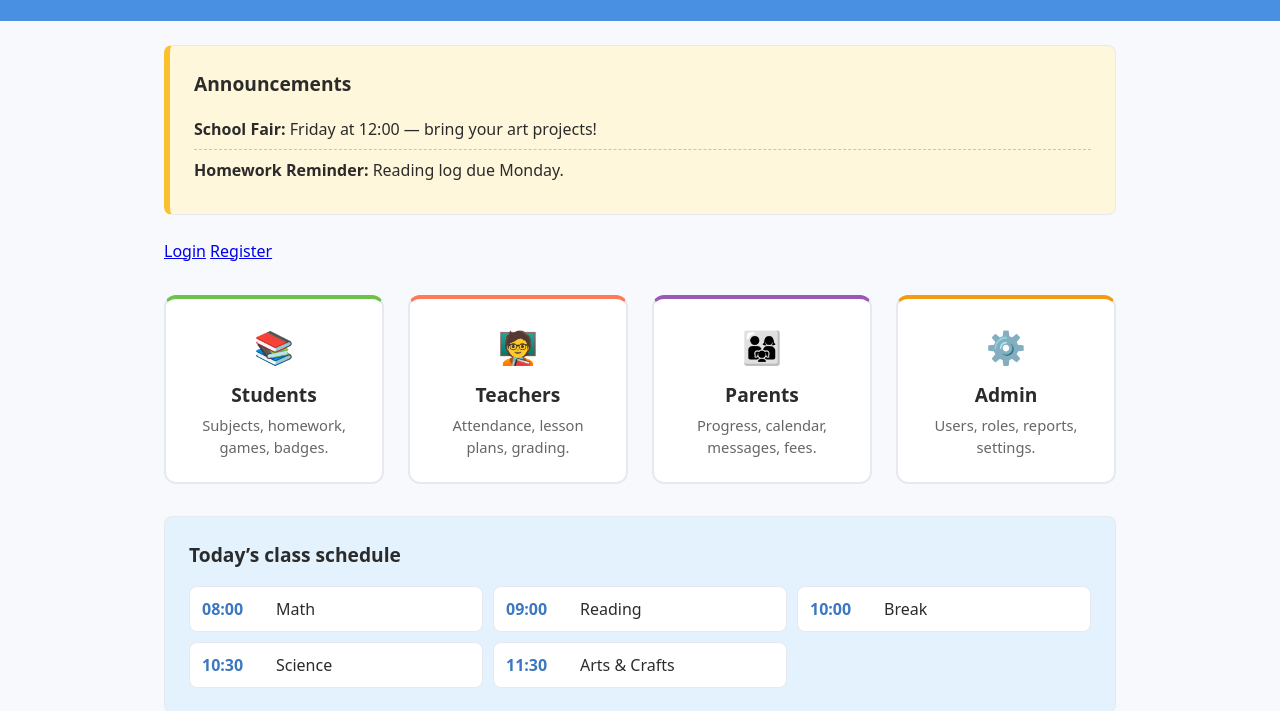
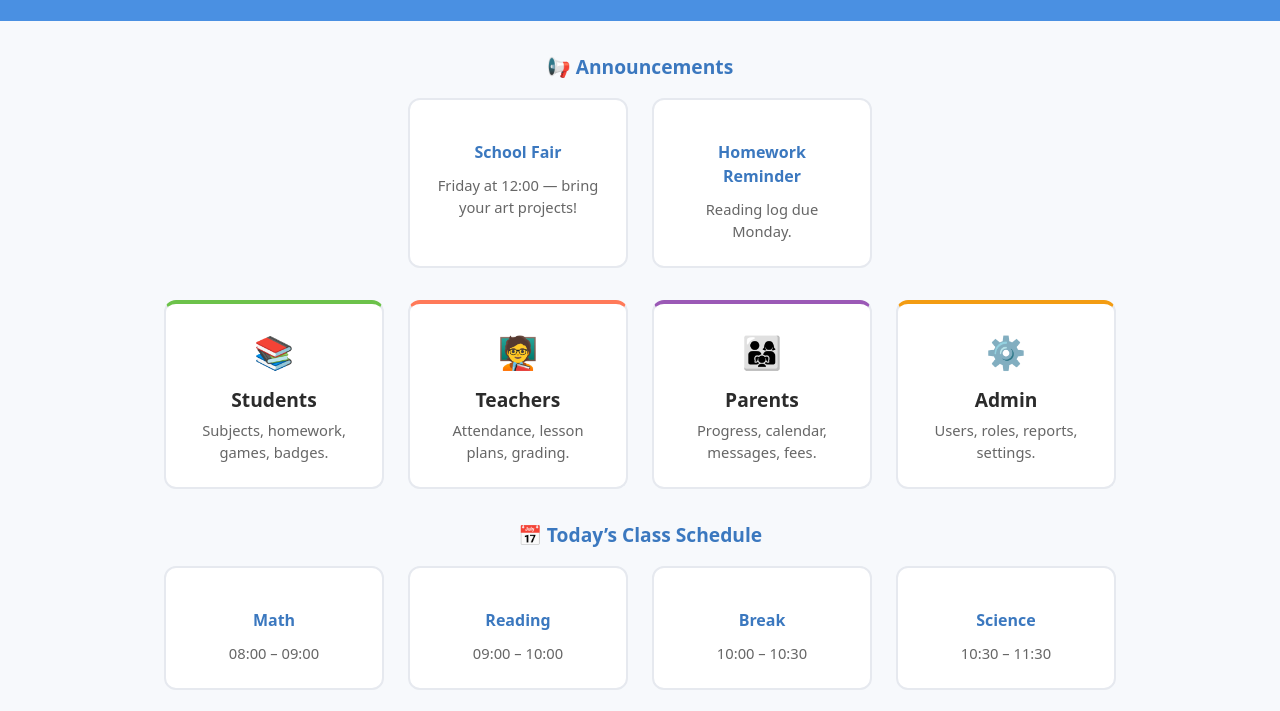
Before and after one commit to martin1988-asia/primary-lms, a plain HTML site: page index.html in a window 1280 px wide. Shown: the part 95-806 px from the top of the page. Drawn offline with Linux system fonts and the light colour scheme.

Commit message:
Unify announcements and schedule into styled cards

```diff
--- a/index.html
+++ b/index.html
@@ -22,20 +22,22 @@
   </header>
 
   <main class="container">
-    <section class="announcement">
-      <h2>Announcements</h2>
-      <ul class="announcement-list">
-        <li><strong>School Fair:</strong> Friday at 12:00 — bring your art projects!</li>
-        <li><strong>Homework Reminder:</strong> Reading log due Monday.</li>
-      </ul>
+    <!-- Announcements Section -->
+    <section class="card-section">
+      <h2>📢 Announcements</h2>
+      <div class="card-container">
+        <div class="card">
+          <h3>School Fair</h3>
+          <p>Friday at 12:00 — bring your art projects!</p>
+        </div>
+        <div class="card">
+          <h3>Homework Reminder</h3>
+          <p>Reading log due Monday.</p>
+        </div>
+      </div>
     </section>
 
-    <!-- NEW LOGIN/REGISTER BUTTONS -->
-    <section class="auth-buttons">
-      <a href="login.html" class="btn">Login</a>
-      <a href="register.html" class="btn">Register</a>
-    </section>
-
+    <!-- Main Menu -->
     <section class="menu-grid" aria-label="Main menu">
       <a class="menu-card role-student" href="students.html">
         <div class="menu-icon" aria-hidden="true">📚</div>
@@ -62,14 +64,30 @@
       </a>
     </section>
 
-    <section class="day-overview">
-      <h2>Today’s class schedule</h2>
-      <div class="schedule">
-        <div class="slot"><span class="time">08:00</span> <span class="subject">Math</span></div>
-        <div class="slot"><span class="time">09:00</span> <span class="subject">Reading</span></div>
-        <div class="slot"><span class="time">10:00</span> <span class="subject">Break</span></div>
-        <div class="slot"><span class="time">10:30</span> <span class="subject">Science</span></div>
-        <div class="slot"><span class="time">11:30</span> <span class="subject">Arts & Crafts</span></div>
+    <!-- Class Schedule Section -->
+    <section class="card-section">
+      <h2>📅 Today’s Class Schedule</h2>
+      <div class="card-container">
+        <div class="card">
+          <h3>Math</h3>
+          <p>08:00 – 09:00</p>
+        </div>
+        <div class="card">
+          <h3>Reading</h3>
+          <p>09:00 – 10:00</p>
+        </div>
+        <div class="card">
+          <h3>Break</h3>
+          <p>10:00 – 10:30</p>
+        </div>
+        <div class="card">
+          <h3>Science</h3>
+          <p>10:30 – 11:30</p>
+        </div>
+        <div class="card">
+          <h3>Arts & Crafts</h3>
+          <p>11:30 – 12:30</p>
+        </div>
       </div>
     </section>
   </main>
--- a/styles.css
+++ b/styles.css
@@ -153,33 +153,55 @@ body {
 }
 
 /* =========================================
-   Announcement panel
+   Unified Card Sections (Announcements + Schedule)
    ========================================= */
-.announcement {
-  background: var(--color-accent-soft);
-  border: 1px solid var(--color-border);
-  border-left: 6px solid var(--color-accent);
-  border-radius: var(--radius-sm);
-  padding: var(--space-4);
-  margin: var(--space-4) auto;
+.card-section {
+  margin: var(--space-5) auto;
   max-width: 1000px;
+  text-align: center;
 }
 
-.announcement h2 {
-  margin: 0 0 var(--space-2);
+.card-section h2 {
+  margin-bottom: var(--space-3);
   font-size: var(--font-size-lg);
+  color: var(--color-primary-dark);
 }
 
-.announcement-list {
-  list-style: none;
-  padding: 0;
+.card-container {
+  display: flex;
+  flex-wrap: wrap;
+  justify-content: center;
+  gap: var(--space-4);
+}
+
+.card {
+  background: var(--color-panel);
+  border: 2px solid var(--color-border);
+  border-radius: var(--radius-md);
+  padding: var(--space-4);
+  width: 220px;
+  box-shadow: 0 0 0 rgba(0,0,0,0);
+  transition: transform 160ms ease, box-shadow 160ms ease, border-color 160ms ease;
+}
+
+.card:hover {
+  transform: translateY(-4px);
+  box-shadow: var(--shadow-soft);
+  border-color: var(--color-primary);
+}
+
+.card h3 {
+  margin-bottom: var(--space-2);
+  font-size: var(--font-size-md);
+  font-weight: 600;
+  color: var(--color-primary-dark);
+}
+
+.card p {
+  font-size: var(--font-size-sm);
+  color: var(--color-muted);
   margin: 0;
 }
-.announcement-list li {
-  padding: 8px 0;
-  border-top: 1px dashed #e9c556;
-}
-.announcement-list li:first-child { border-top: none; }
 
 /* =========================================
    Menu grid and cards
@@ -235,49 +257,6 @@ body {
 .role-admin   { border-top: 4px solid #f39c12; }   /* orange */
 
 /* =========================================
-   Day overview / schedule
-   ========================================= */
-.day-overview {
-  margin: var(--space-5) auto;
-  max-width: 1000px;
-  background: #e3f2fd;
-  border: 1px solid var(--color-border);
-  border-radius: var(--radius-sm);
-  padding: var(--space-4);
-}
-
-.day-overview h2 {
-  margin: 0 0 var(--space-3);
-  font-size: var(--font-size-lg);
-}
-
-.schedule {
-  display: grid;
-  gap: 10px;
-  grid-template-columns: repeat(auto-fit, minmax(220px, 1fr));
-}
-
-.slot {
-  background: #fff;
-  border: 1px solid var(--color-border);
-  border-radius: var(--radius-sm);
-  padding: 10px 12px;
-  display: flex;
-  align-items: center;
-  gap: 10px;
-}
-
-.time {
-  font-weight: 700;
-  color: var(--color-primary-dark);
-  min-width: 64px;
-}
-
-.subject {
-  color: var(--color-text);
-}
-
-/* =========================================
    Footer
    ========================================= */
 .site-footer {
@@ -303,25 +282,3 @@ body {
 /* =========================================
    Responsive tweaks
    ========================================= */
-@media (max-width: 720px) {
-  .brand-title { font-size: 1.5rem; }
-  .brand-logo { width: 36px; height: 36px; }
-  .site-header { padding: var(--space-3); }
-  .menu-grid { gap: var(--space-3); margin: var(--space-4) auto; }
-  .day-overview { margin: var(--space-4) auto; padding: var(--space-3); }
-}
-
-/* =========================================
-   Dark theme (optional)
-   Add class "theme-dark" to <body> to enable
-   ========================================= */
-.theme-dark {
-  --color-bg: #12161d;
-  --color-text: #e7eaf0;
-  --color-muted: #b6bfd2;
-  --color-border: #253043;
-  --color-panel: #1c2230;
-  --color-primary: #3b78bf;
-  --color-primary-dark: #315f98;
-  --color-accent-soft: #2b2a14;
-}
```
